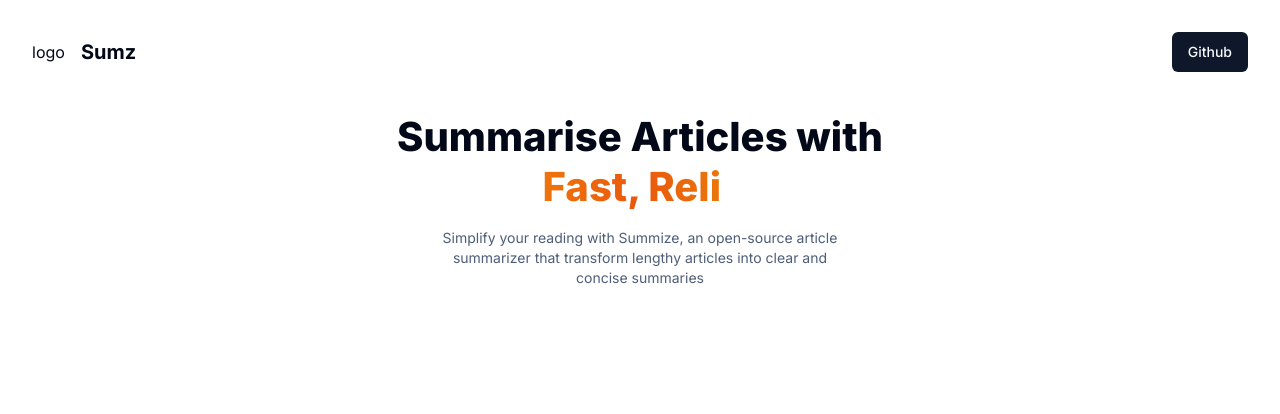
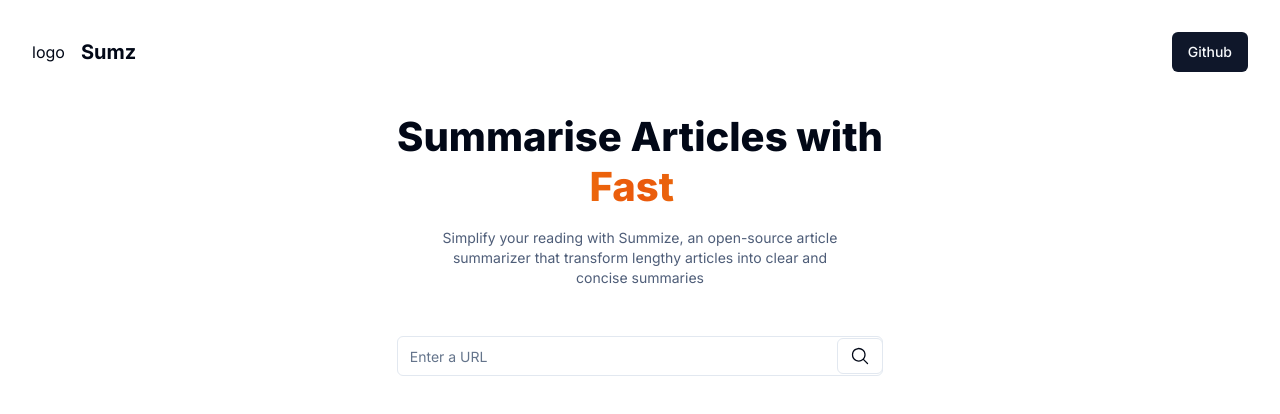
Before and after one commit to AnishTiwari16/Sumz-Ai, a Next.js app: page / in a window 1280 px wide. Shown: the top 414 px of the page. Built offline with nearby package versions, Linux system fonts and the light colour scheme.

Commit message:
feat: added Input and handlers

```diff
--- /dev/null
+++ b/components/InputComponent.tsx
@@ -0,0 +1,41 @@
+import React, { useState } from 'react';
+import { Input } from '@/components/ui/input';
+import { Button } from './ui/button';
+const InputComponent = () => {
+    const [searchedUrl, setSearchUrl] = useState('');
+    const handleOnSubmit = () => {
+        alert(searchedUrl);
+    };
+    return (
+        <form
+            className="pt-12 w-full md:w-[65%] lg:w-[40%] relative"
+            onSubmit={handleOnSubmit}
+        >
+            <Input
+                placeholder="Enter a URL"
+                className="bg-[#FFFFFF]"
+                onChange={(e) => setSearchUrl(e.target.value)}
+            />
+            <Button
+                className="absolute top-[50px] right-0"
+                variant="outline"
+                size={'sm'}
+            >
+                <svg
+                    xmlns="http://www.w3.org/2000/svg"
+                    viewBox="0 0 24 24"
+                    fill="currentColor"
+                    className="w-5 h-5"
+                >
+                    <path
+                        fill-rule="evenodd"
+                        d="M10.5 3.75a6.75 6.75 0 100 13.5 6.75 6.75 0 000-13.5zM2.25 10.5a8.25 8.25 0 1114.59 5.28l4.69 4.69a.75.75 0 11-1.06 1.06l-4.69-4.69A8.25 8.25 0 012.25 10.5z"
+                        clip-rule="evenodd"
+                    />
+                </svg>
+            </Button>
+        </form>
+    );
+};
+
+export default InputComponent;
--- a/components/heroSection.tsx
+++ b/components/heroSection.tsx
@@ -1,6 +1,8 @@
 'use client';
 import React from 'react';
 import TypeWriter from 'typewriter-effect';
+import InputComponent from './InputComponent';
+
 const HeroSection = () => {
     return (
         <div className="flex items-center justify-center pt-10 flex-col">
@@ -9,7 +11,7 @@ const HeroSection = () => {
                 <div className="orange-gradient">
                     <TypeWriter
                         options={{
-                            strings: ['OpenAI GPT-4', 'Fast, Reliable'],
+                            strings: ['OpenAI GPT-4', 'Fast', 'Reliable'],
                             autoStart: true,
                             loop: true,
                             delay: 100,
@@ -22,6 +24,7 @@ const HeroSection = () => {
                 summarizer that transform lengthy articles into clear and
                 concise summaries
             </p>
+            <InputComponent />
         </div>
     );
 };
--- /dev/null
+++ b/components/ui/input.tsx
@@ -0,0 +1,25 @@
+import * as React from "react"
+
+import { cn } from "@/lib/utils"
+
+export interface InputProps
+  extends React.InputHTMLAttributes<HTMLInputElement> {}
+
+const Input = React.forwardRef<HTMLInputElement, InputProps>(
+  ({ className, type, ...props }, ref) => {
+    return (
+      <input
+        type={type}
+        className={cn(
+          "flex h-10 w-full rounded-md border border-input bg-background px-3 py-2 text-sm ring-offset-background file:border-0 file:bg-transparent file:text-sm file:font-medium placeholder:text-muted-foreground focus-visible:outline-none focus-visible:ring-2 focus-visible:ring-ring focus-visible:ring-offset-2 disabled:cursor-not-allowed disabled:opacity-50",
+          className
+        )}
+        ref={ref}
+        {...props}
+      />
+    )
+  }
+)
+Input.displayName = "Input"
+
+export { Input }
```
